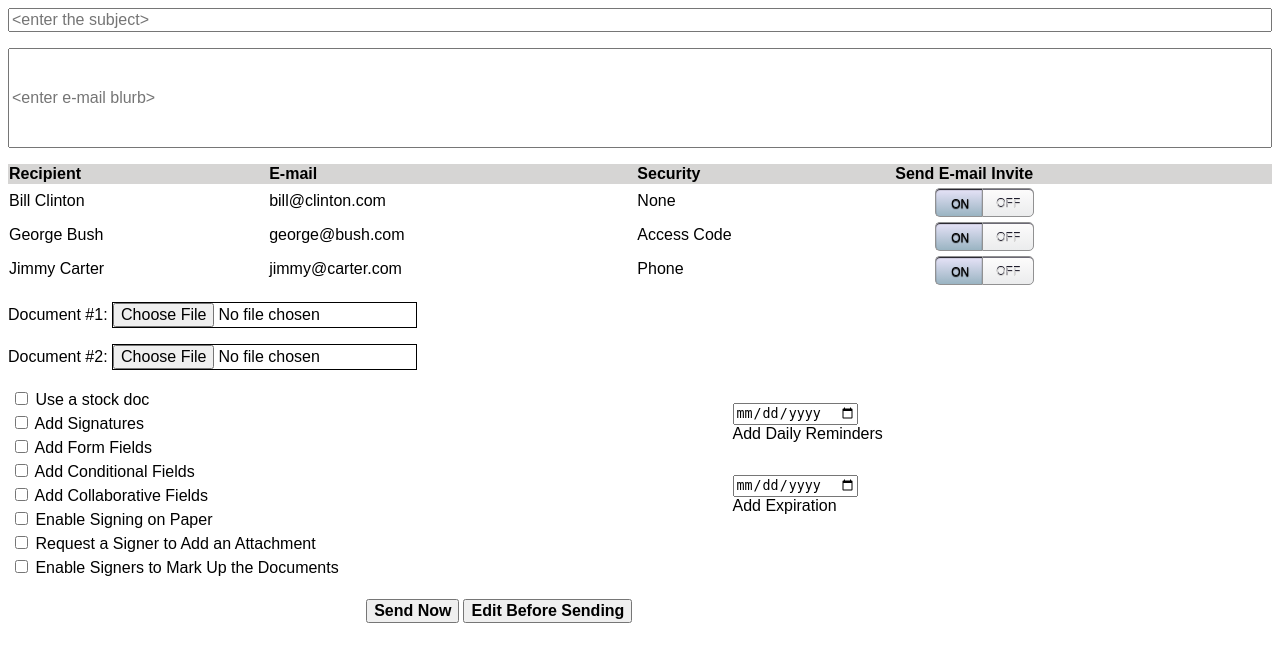
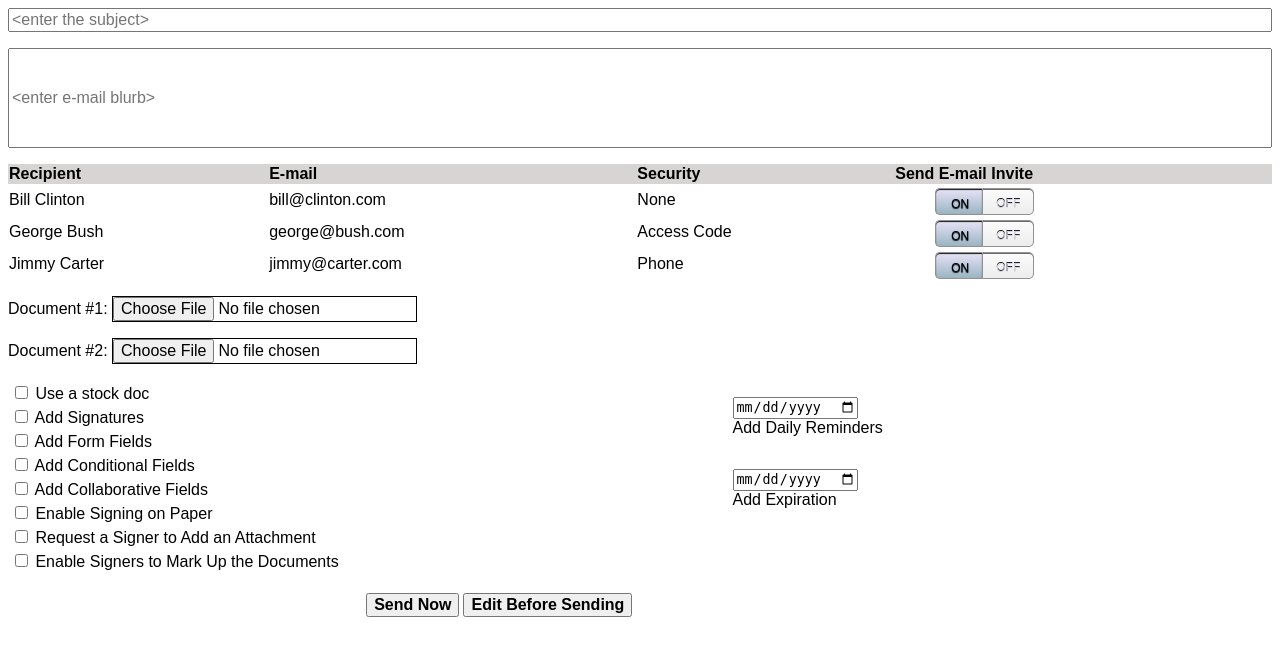
Before and after one commit to docusign/docusign-soap-sdk, a PHP site: page /senddocument.html in a window 1280 px wide. Shown: the top 662 px of the page. Run offline with PHP 8.4, Linux system fonts and the light colour scheme; some libraries are stand-ins or nearby versions.

Commit message:
Changed button to input type button.

```diff
--- a/Common/senddocument.html
+++ b/Common/senddocument.html
@@ -33,8 +33,8 @@
                     <td>None</td>
                     <td>
                         <ul class="switcher">
-                            <li class="active"><a href="#" title="On">ON</a></li>
-                            <li><a href="#" title="OFF">OFF</a></li>
+                            <li class="active"><input type="button" value="ON"/>
+                            <li><input type="button" value="OFF"/>
                         </ul>
                     </td>
                 </tr>
@@ -44,8 +44,8 @@
                     <td>Access Code</td>
                     <td>
                         <ul class="switcher">
-                            <li class="active"><a href="#" title="On">ON</a></li>
-                            <li><a href="#" title="OFF">OFF</a></li>
+                            <li class="active"><input type="button" value="ON"/>
+                            <li><input type="button" value="OFF"/>
                         </ul>
                     </td>
                 </tr>
@@ -55,8 +55,8 @@
                     <td>Phone</td>
                     <td>
                         <ul class="switcher">
-                            <li class="active"><a href="#" title="On">ON</a></li>
-                            <li><a href="#" title="OFF">OFF</a></li>
+                            <li class="active"><input type="button" value="ON"/>
+                            <li><input type="button" value="OFF"/>
                         </ul>
                     </td>
                 </tr>
--- a/Common/senddocuments.css
+++ b/Common/senddocuments.css
@@ -70,7 +70,7 @@ input.upload {
     text-decoration: none;
 }
 
-.switcher li a {
+.switcher li input {
     font:12px/30px Arial, sans-serif;
     text-shadow: 0 -1px 0 #1b1929;
     color:#d6d5d4;
@@ -89,7 +89,7 @@ input.upload {
     -moz-transition:all .2s ease-out;
 }
 
-li:first-child a {
+li:first-child input {
     border-right:none;
     padding-left:15px;
     -webkit-border-radius: 5px 0 0 5px;
@@ -97,13 +97,13 @@ li:first-child a {
     border-radius:5px 0 0 5px;
 }
 
-li:last-child a {
+li:last-child input {
     -webkit-border-radius: 0 5px 5px 0;
     -moz-border-radius: 0 5px 5px 0;
     border-radius:0 5px 5px 0;
 }
 
-.switcher li.active a{
+.switcher li.active input {
     color:#000;
     text-shadow:0 1px 1px #000;
     background: -webkit-gradient(linear, 0 bottom, 0 top, from(#9ab4c2), to(#e7e3f8));
```
